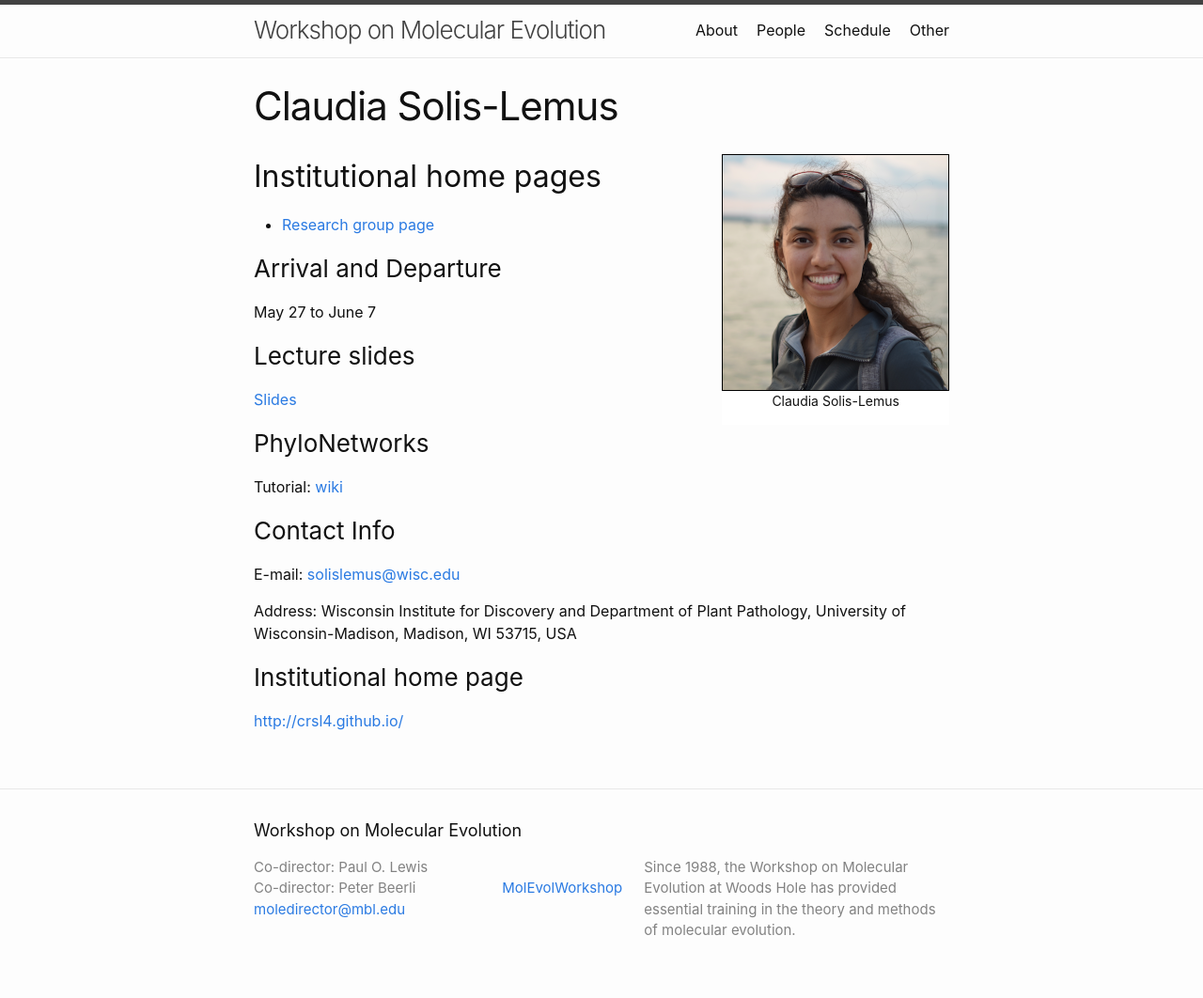
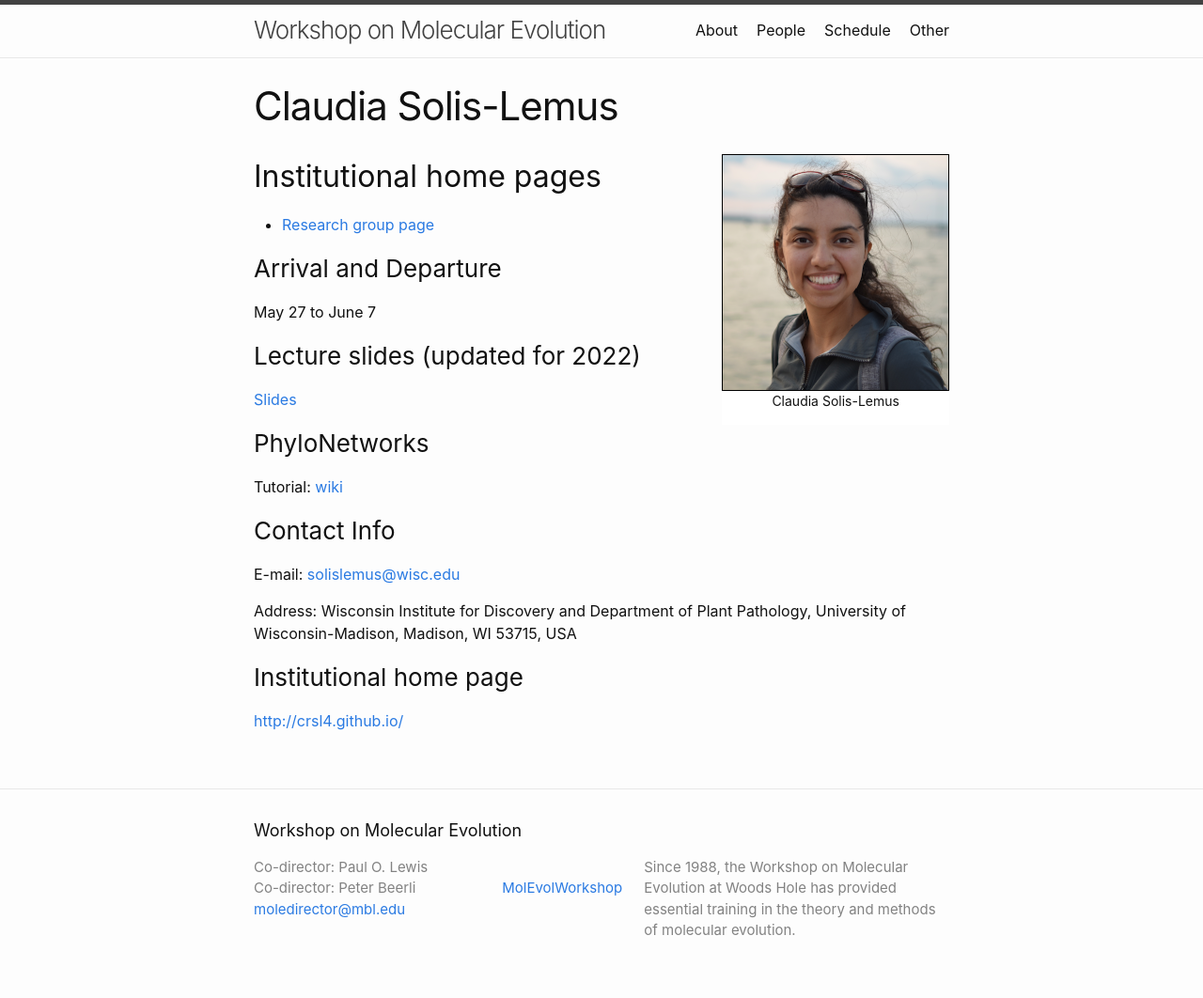
Before and after one commit to molevolworkshop/molevolworkshop.github.io, a Jekyll site: the page built from faculty/solis-lemus/solis-lemus.md, in a window 1280 px wide. Shown: the whole page at 94% size. Built offline with Jekyll 4.4.1, drawn with Linux system fonts in a browser that asks for light colours.

Commit message:
updated link to slides on Claudia page

```diff
--- a/faculty/solis-lemus/solis-lemus.md
+++ b/faculty/solis-lemus/solis-lemus.md
@@ -12,9 +12,9 @@
 
 May 27 to June 7
 
-### Lecture slides
+### Lecture slides (updated for 2022)
 
-[Slides]({{ site.baseurl }}/faculty/solis-lemus/pdf/Talk-networks-mbl-opt.pdf)
+[Slides]({{ site.baseurl }}/faculty/solis-lemus/pdf/talk-networks-mbl-opt.pdf)
 
 ### PhyloNetworks
 
```
